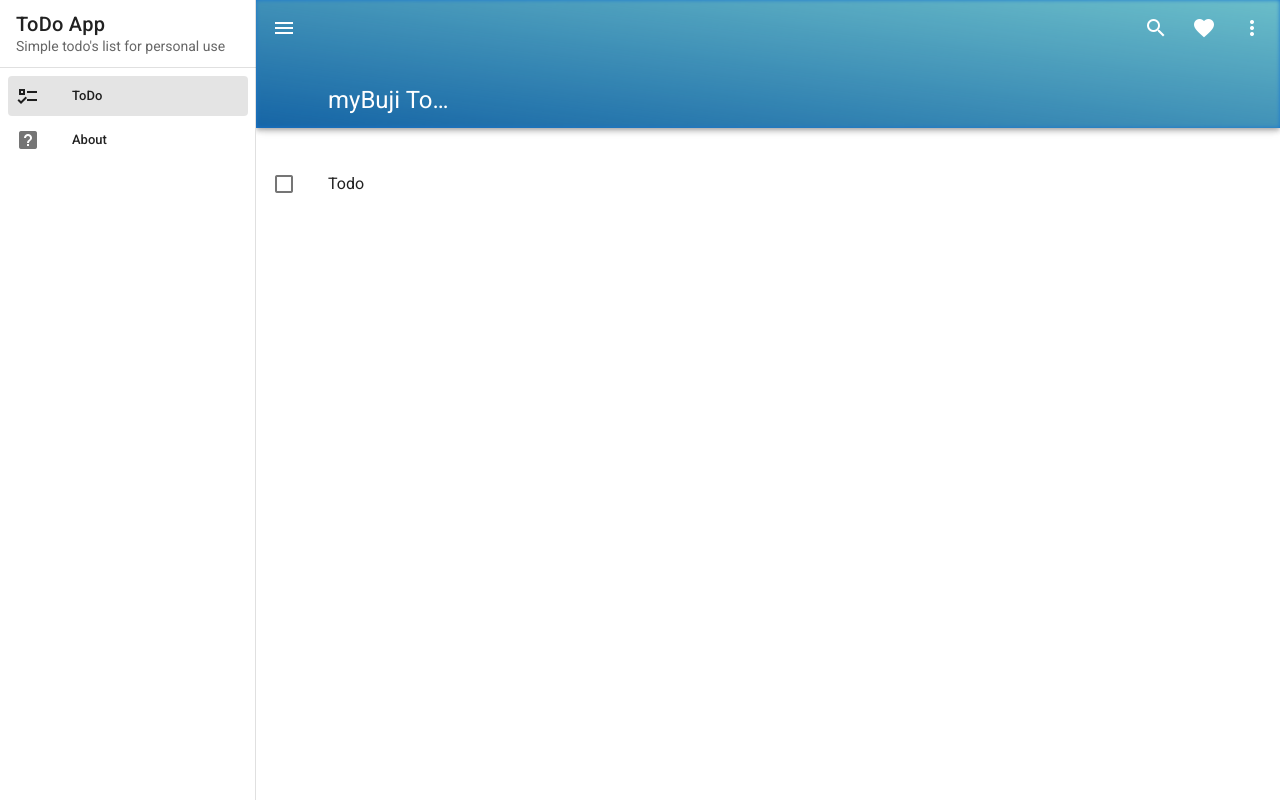
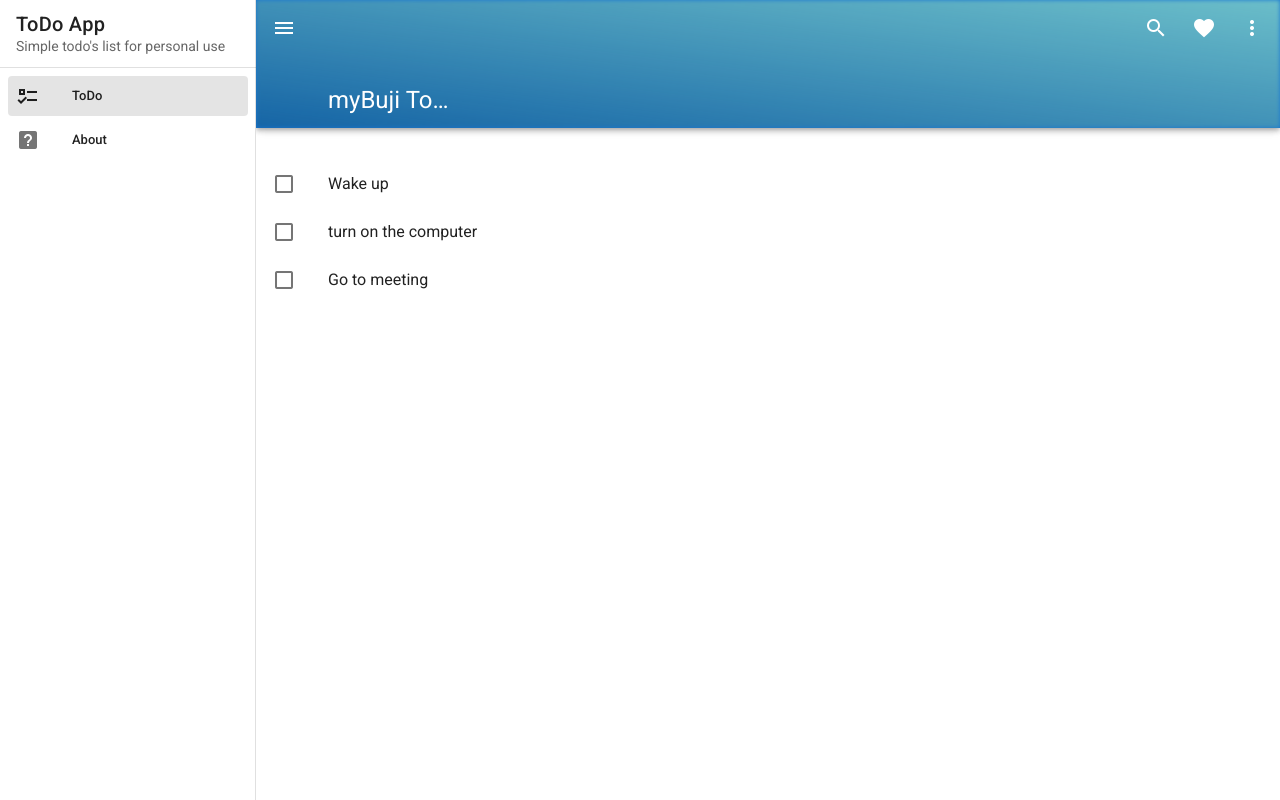
Before and after one commit to rmasonh22/vuetify_todos, a Vue app: page /#/ in a window 1280 px wide. Built offline with nearby package versions, Linux system fonts and the light colour scheme.

Commit message:
add data task for todo ~ iteration 1

```diff
--- a/src/views/TodoView.vue
+++ b/src/views/TodoView.vue
@@ -4,7 +4,10 @@
   <v-list
   flat
   >
-  <v-list-item>
+  <v-list-item
+    v-for="task in tasks"
+    :key="task.id"
+  >
     <template v-slot:default="{ active,}">
       <v-list-item-action>
         <v-checkbox
@@ -15,7 +18,7 @@
       </v-list-item-action>
 
       <v-list-item-content>
-        <v-list-item-title>Todo</v-list-item-title>
+        <v-list-item-title>{{ task.title}}</v-list-item-title>
       </v-list-item-content>
       </template>
 
@@ -26,6 +29,30 @@
 </template>
 
 <script>
+  export default {
+    name: 'TodoView',
+   /*  components: {
+    }, */
+    data() {
+      return {
+        tasks: [
+          {
+            id: 1,
+            title: 'Wake up'
+          },
+          {
+            id: 2,
+            title: 'turn on the computer'
+          },
+          {
+            id: 3,
+            title: 'Go to meeting'
+          }
+        ]
+      }
+    },
+
+  }
 
 
 </script>
```
